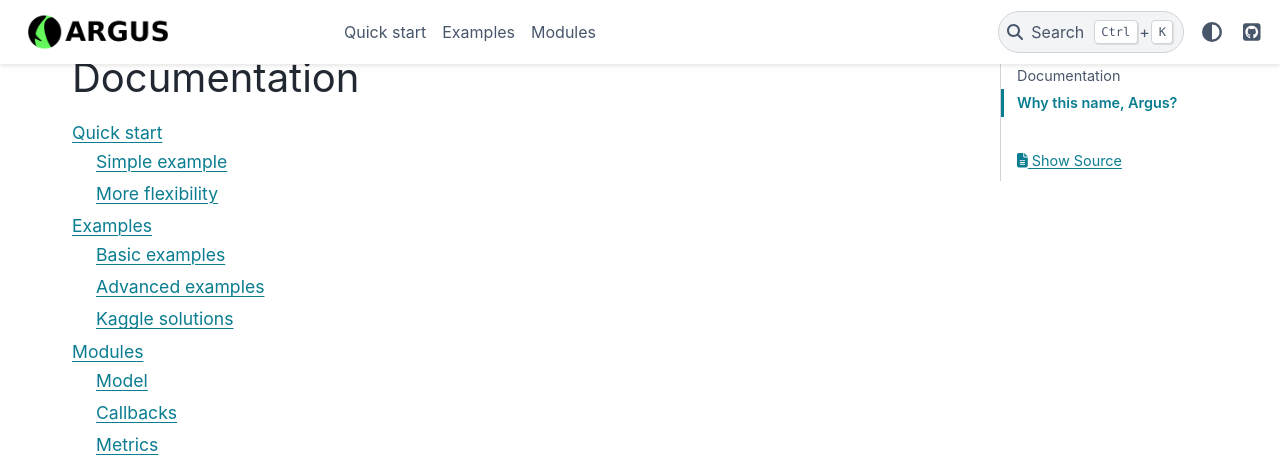
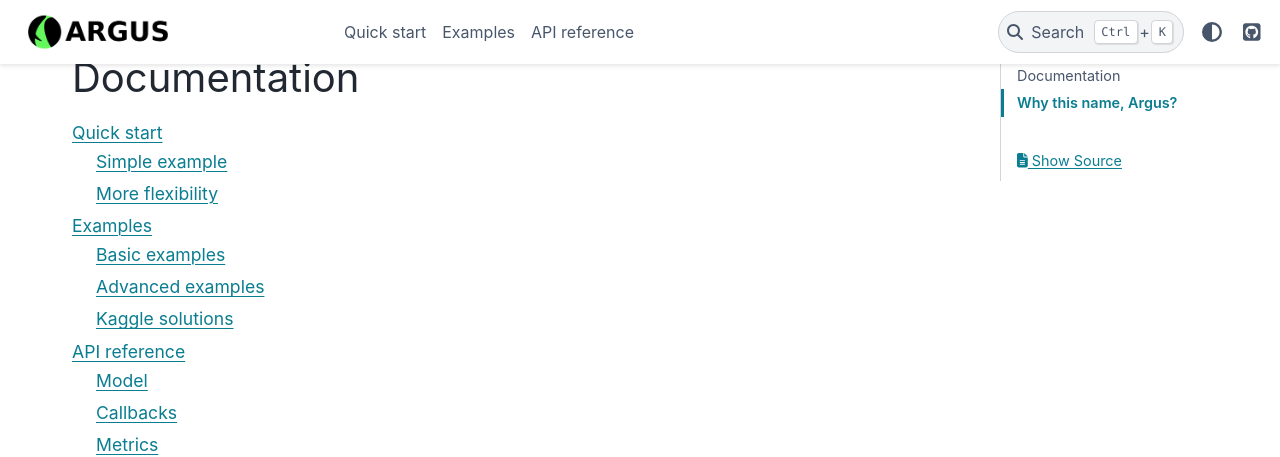
Before and after one commit to lRomul/argus, a Sphinx documentation site: the page built from docs/source/index.rst, in a window 1280 px wide and 900 px high, scrolled down 731 px. Shown: the top 457 px of the window. Built offline with Sphinx 7.4.7 and the PyData theme 0.15.4, drawn with Linux system fonts in a browser that asks for light colours; the version number could not be read and is left out.

Commit message:
docs: Rename modules section to API reference

```diff
--- a/docs/source/modules/index.rst
+++ b/docs/source/api_reference/index.rst
@@ -1,5 +1,5 @@
-Modules
-=======
+API reference
+=============
 
 .. toctree::
    :maxdepth: 2
--- a/docs/source/index.rst
+++ b/docs/source/index.rst
@@ -31,7 +31,7 @@ Documentation
 
    quickstart
    examples
-   modules/index
+   api_reference/index
 
 Why this name, Argus?
 =====================
```
Also changed, not shown: docs/source/api_reference/callbacks/base_callback.rst (renamed from docs/source/modules/callbacks/base_callback.rst), docs/source/api_reference/callbacks/checkpoints.rst (renamed from docs/source/modules/callbacks/checkpoints.rst), docs/source/api_reference/callbacks/early_stopping.rst (renamed from docs/source/modules/callbacks/early_stopping.rst), docs/source/api_reference/callbacks/index.rst (renamed from docs/source/modules/callbacks/index.rst), docs/source/api_reference/callbacks/logging.rst (renamed from docs/source/modules/callbacks/logging.rst), docs/source/api_reference/callbacks/lr_schedulers.rst (renamed from docs/source/modules/callbacks/lr_schedulers.rst), docs/source/api_reference/engine.rst (renamed from docs/source/modules/engine.rst), docs/source/api_reference/metrics.rst (renamed from docs/source/modules/metrics.rst), docs/source/api_reference/model.rst (renamed from docs/source/modules/model.rst), docs/source/api_reference/utils.rst (renamed from docs/source/modules/utils.rst).
